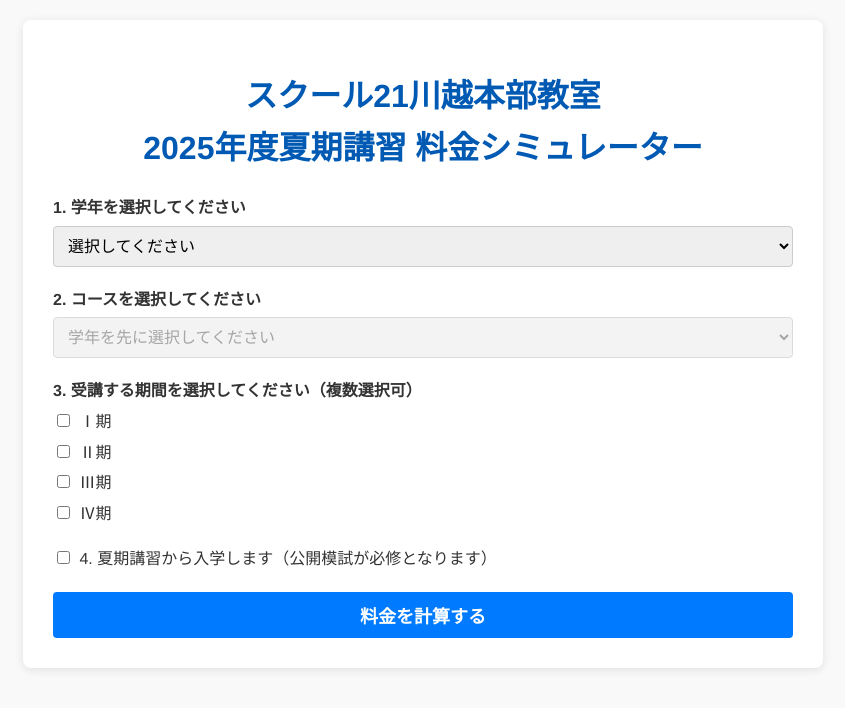
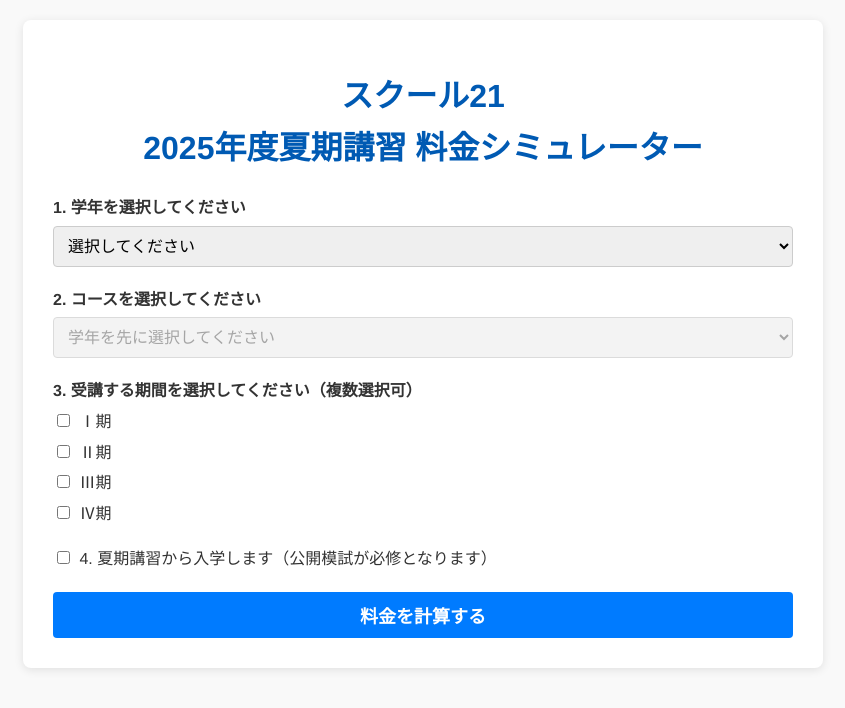
Before and after one commit to y0s1d4/simulator-, a plain HTML site: page index.html in a window 1280 px wide. Shown: the whole page, without its empty margins (217-1062 px from the left). Drawn offline with Linux system fonts and the light colour scheme.

Commit message:
Update index.html

```diff
--- a/index.html
+++ b/index.html
@@ -101,7 +101,7 @@
 <body>
 
     <div class="container">
-        <h1>スクール21川越本部教室<br>2025年度夏期講習 料金シミュレーター</h1>
+        <h1>スクール21<br>2025年度夏期講習 料金シミュレーター</h1>
 
         <div class="form-group">
             <label for="grade">1. 学年を選択してください</label>
```
